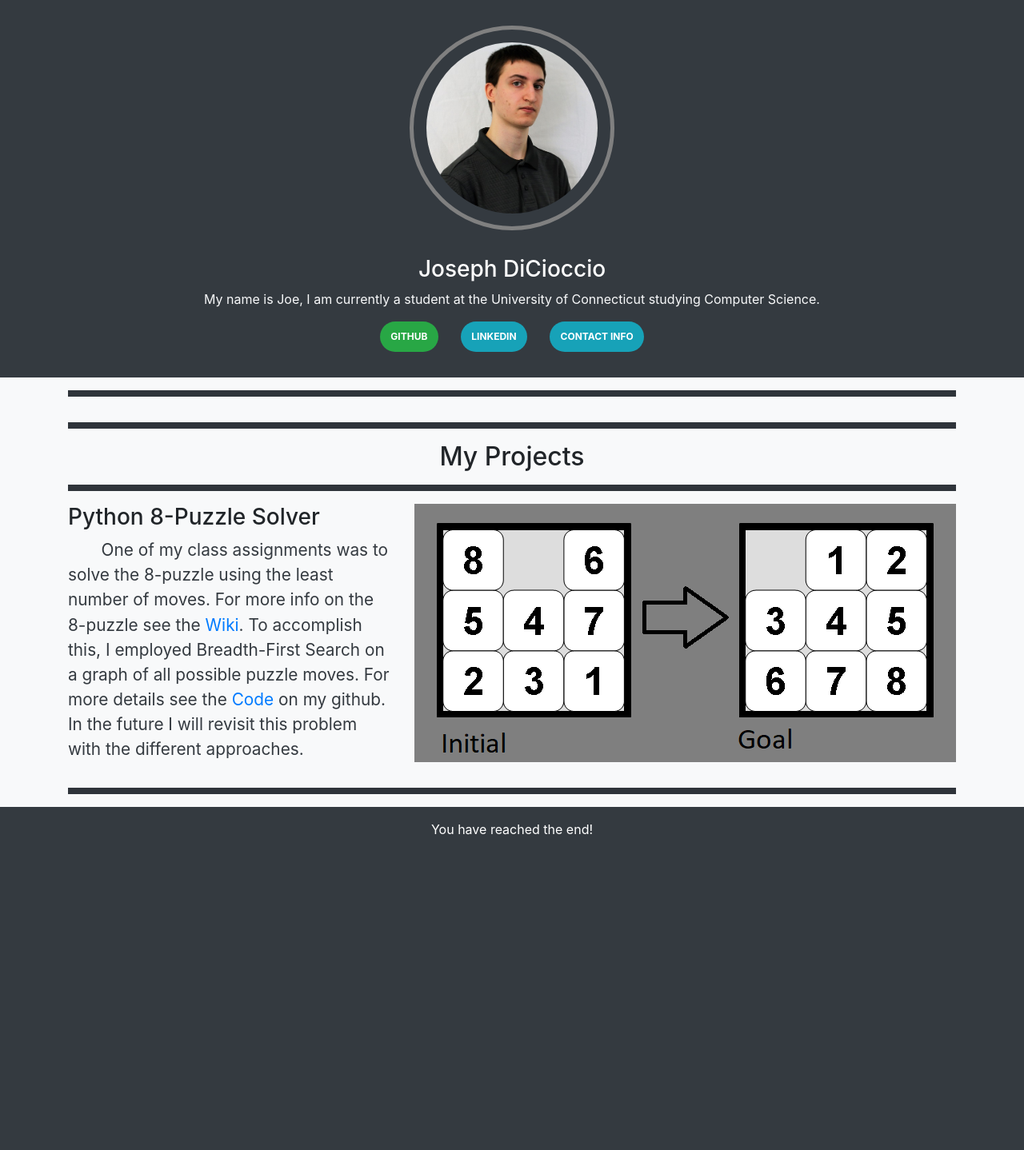
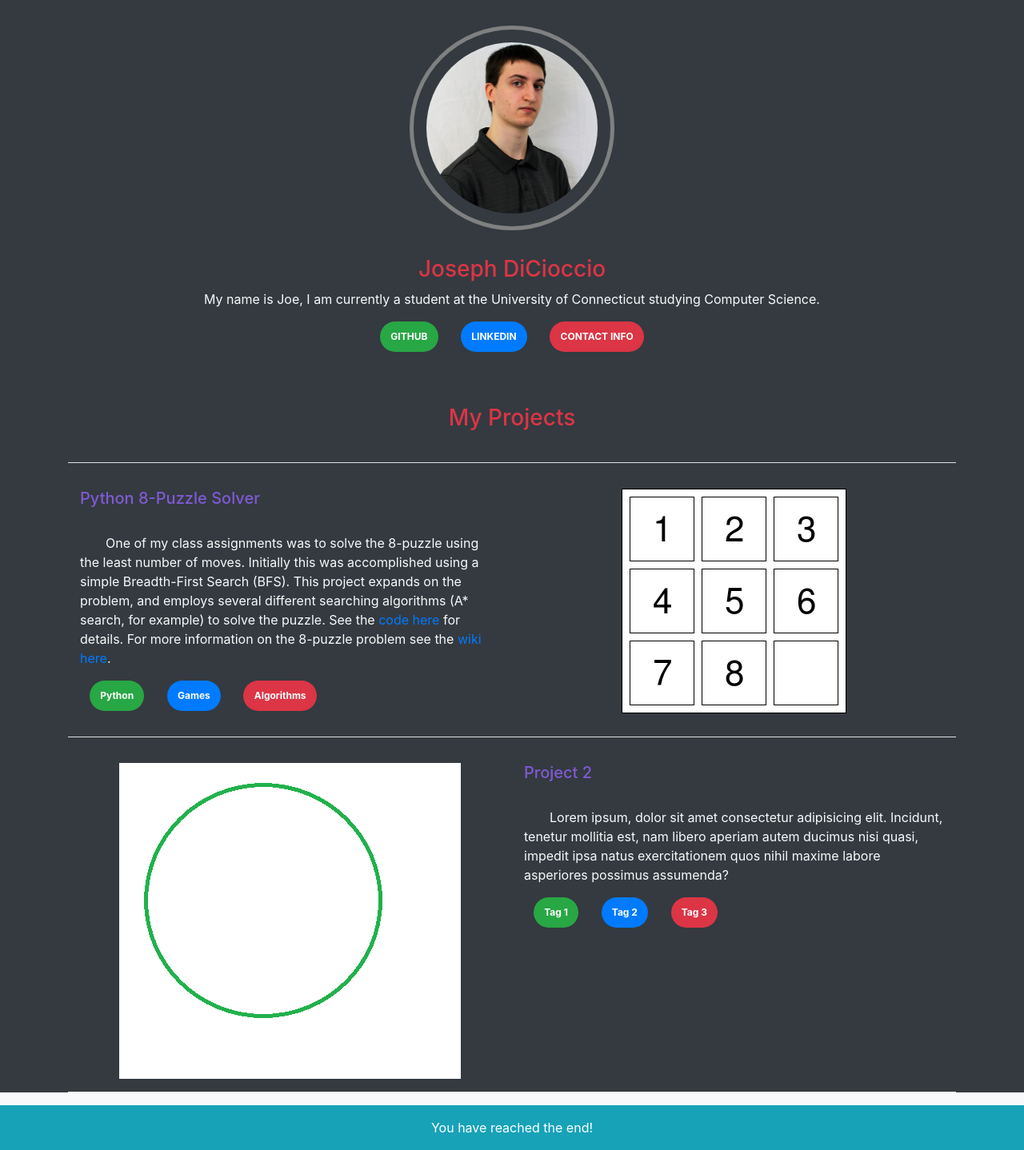
Before and after one commit to diciocciojoseph/personal-site, a Django app: template main/templates/main/index.html in a window 1280 px wide. Shown: the whole page at 80% size. Before the commit the page ends 1044 px from the top, so only its background shows below. Run offline with Django 3.2, Linux system fonts and the light colour scheme; the template is opened without the code that fills it, so the values that code supplies are empty; some libraries are stand-ins or nearby versions.

Commit message:
Improved formatting, small changes to design.

```diff
--- a/main/static/css/main.css
+++ b/main/static/css/main.css
@@ -26,3 +26,11 @@
     margin-right: 1em;
     padding: 1.1em;
 }
+
+.vl{
+    border-left: 0.1em solid gray;
+}
+
+.proj-head{
+    color: #805ad5;
+}
--- /dev/null
+++ b/main/templates/about.html
@@ -0,0 +1,3 @@
+{% extends 'base.html' %}
+{% block content %}
+{% endblock %}
--- a/main/templates/main/base.html
+++ b/main/templates/main/base.html
@@ -51,7 +51,7 @@
     {% endblock %}
 
     <!-- Footer -->
-    <footer class="page-footer font-small bg-dark">
+    <footer class="page-footer font-small bg-info">
         <div class="footer-copyright text-center py-3"><span class="text-white">You have reached the end!</span></div>
     </footer>
 </body>
--- a/main/templates/main/index.html
+++ b/main/templates/main/index.html
@@ -6,7 +6,7 @@
 <div class="banner bg-dark">
     <img class="portrait" src="{% static 'images/portrait.jpg' %}" alt="Portrait Image Not Found">
 
-    <h3 class="text-white">Joseph DiCioccio</h3>
+    <h3 class="text-danger">Joseph DiCioccio</h3>
 
     <p class="text-light">
         My name is Joe, I am currently a student at the University of Connecticut studying Computer Science.
@@ -14,16 +14,15 @@
 
     <div style="padding-bottom: 2em;">
         <a href="https://github.com/diciocciojoseph" class="badge badge-pill badge-success mybadge">GITHUB</a>
-        <a href="google.com" class="badge badge-pill badge-info mybadge">LINKEDIN</a>
-        <a href="google.com" class="badge badge-pill badge-info mybadge">CONTACT INFO</a>
+        <a href="https://www.linkedin.com/in/joseph-dicioccio/"
+            class="badge badge-pill badge-primary mybadge">LINKEDIN</a>
+        <a href="google.com" class="badge badge-pill badge-danger mybadge">CONTACT INFO</a>
     </div>
 </div>
 
 <!-- We only need a single card display here in conjunction with class-based-view context to show all model content -->
 <!-- No matter how many new cards I want to add on the website, this code will not change, good for scalability -->
 <div class="container">
-    <hr class="bg-dark" style="border-width: 0.5em;">
-
     <div class="card-columns">
         {% for content in content_list %}
         <div class="card bg-dark" style="width: 18rem;">
@@ -36,36 +35,74 @@
         </div>
         {% endfor %}
     </div>
+</div>
 
-    <hr class="bg-dark" style="border-width: 0.5em;">
+<div class="bg-dark text-light">
+    <div class="container">
+        <div>
+            <h3 class="text-danger" style="text-align: center;
+             padding-top: 1.2em;
+              padding-bottom: .8em;">
+                My Projects</h3>
+        </div>
 
-    <div>
-        <h2 style="text-align: center;">My Projects</h2>
+        <hr class="bg-light" style="border-width: 0.1em;">
+        <div class="container" style="padding-top: 1em;">
+            <div class="row">
+                <div class="col">
+                    <h5 class="proj-head">Python 8-Puzzle Solver</h5>
+                    <br>
+                    <p style="text-indent: 2em; font-size: 1em;">
+                        One of my class assignments was to solve the 8-puzzle using the least number of moves. Initially
+                        this was accomplished using a simple Breadth-First Search (BFS). This project expands on the
+                        problem,
+                        and employs several different searching algorithms (A* search, for example) to solve the puzzle.
+                        See the <a href="https://github.com/diciocciojoseph">code here</a> for details.
+                        For more information on the 8-puzzle problem see the <a
+                            href="https://en.wikipedia.org/wiki/15_puzzle">wiki here</a>.
+                    </p>
+
+                    <p class="badge badge-pill badge-success mybadge">Python</p>
+                    <p class="badge badge-pill badge-primary mybadge">Games</p>
+                    <p class="badge badge-pill badge-danger mybadge">Algorithms</p>
+                </div>
+
+                <!-- <div class="vl"></div> -->
+
+                <div class="col" style="text-align: center; vertical-align: middle; height: 100%;">
+                    <img src="{% static 'images/puzzle.png' %}" alt="Puzzle Image Not Found">
+                </div>
+            </div>
+        </div>
+        <hr class="bg-light" style="border-width: 0.1em;">
     </div>
 
-    <hr class="bg-dark" style="border-width: 0.5em;">
+    <!-- Next Project -->
 
-    <div class="row">
-        <div class="col">
-            <h3>Python 8-Puzzle Solver</h3>
-            <p class="text-dark" style="text-indent: 2em; font-size: 1.3em;">
-                One of my class assignments was to solve the 8-puzzle using the least number of moves.
-                For more info on the 8-puzzle see the <a href="">Wiki</a>. To accomplish this, I employed Breadth-First
-                Search on a graph of all possible puzzle moves. For more details see the
-                <a href="https://github.com/diciocciojoseph">Code</a> on my github. In the future I will revisit this
-                problem with the
-                different approaches.
-            </p>
+    <div class="container">
+        <div class="container" style="padding-top: 1em;">
+            <div class="row">
+                <div class="col" style="text-align: center; vertical-align: middle; height: 100%;">
+                    <img src="{% static 'images/test.png' %}" alt="Puzzle Image Not Found">
+                </div>
+
+                <div class="col">
+                    <h5 class="proj-head">Project 2</h5>
+                    <br>
+                    <p style="text-indent: 2em; font-size: 1em;">
+                        Lorem ipsum, dolor sit amet consectetur adipisicing elit. Incidunt, tenetur mollitia est, nam
+                        libero aperiam autem ducimus nisi quasi, impedit ipsa natus exercitationem quos nihil maxime
+                        labore asperiores possimus assumenda?
+                    </p>
+
+                    <p class="badge badge-pill badge-success mybadge">Tag 1</p>
+                    <p class="badge badge-pill badge-primary mybadge">Tag 2</p>
+                    <p class="badge badge-pill badge-danger mybadge">Tag 3</p>
+                </div>
+            </div>
         </div>
-        <div class="col">
-            <img src="{% static 'images/puzzle.png' %}" alt="Puzzle Image Not Found">
-        </div>
+        <hr class="bg-light" style="border-width: 0.1em;">
     </div>
-
-    <hr class="bg-dark" style="border-width: 0.5em;">
-
 </div>
 
-
-
 {% endblock %}
```
Also changed, not shown: main/static/images/puzzle.png, main/static/images/test.png (added).
